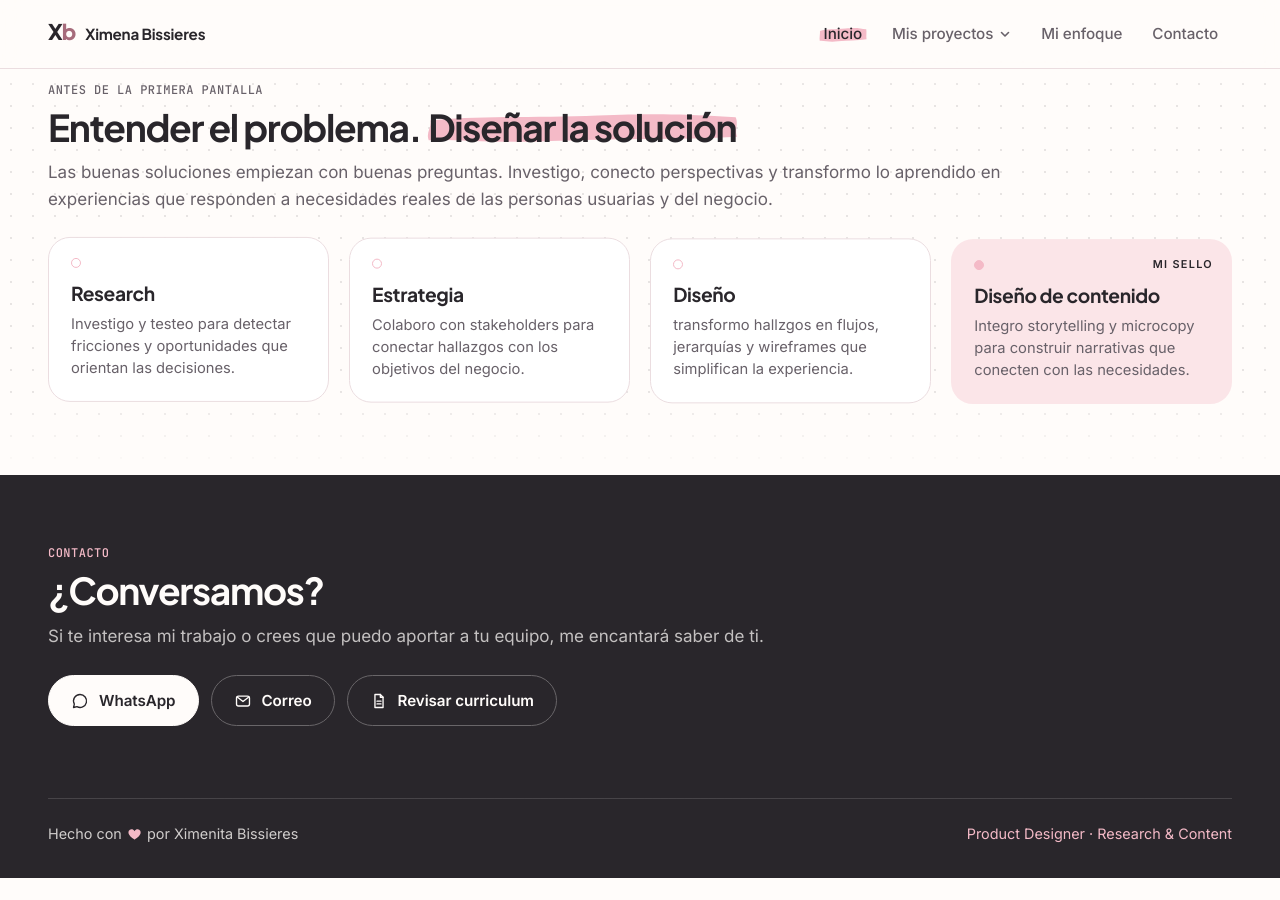
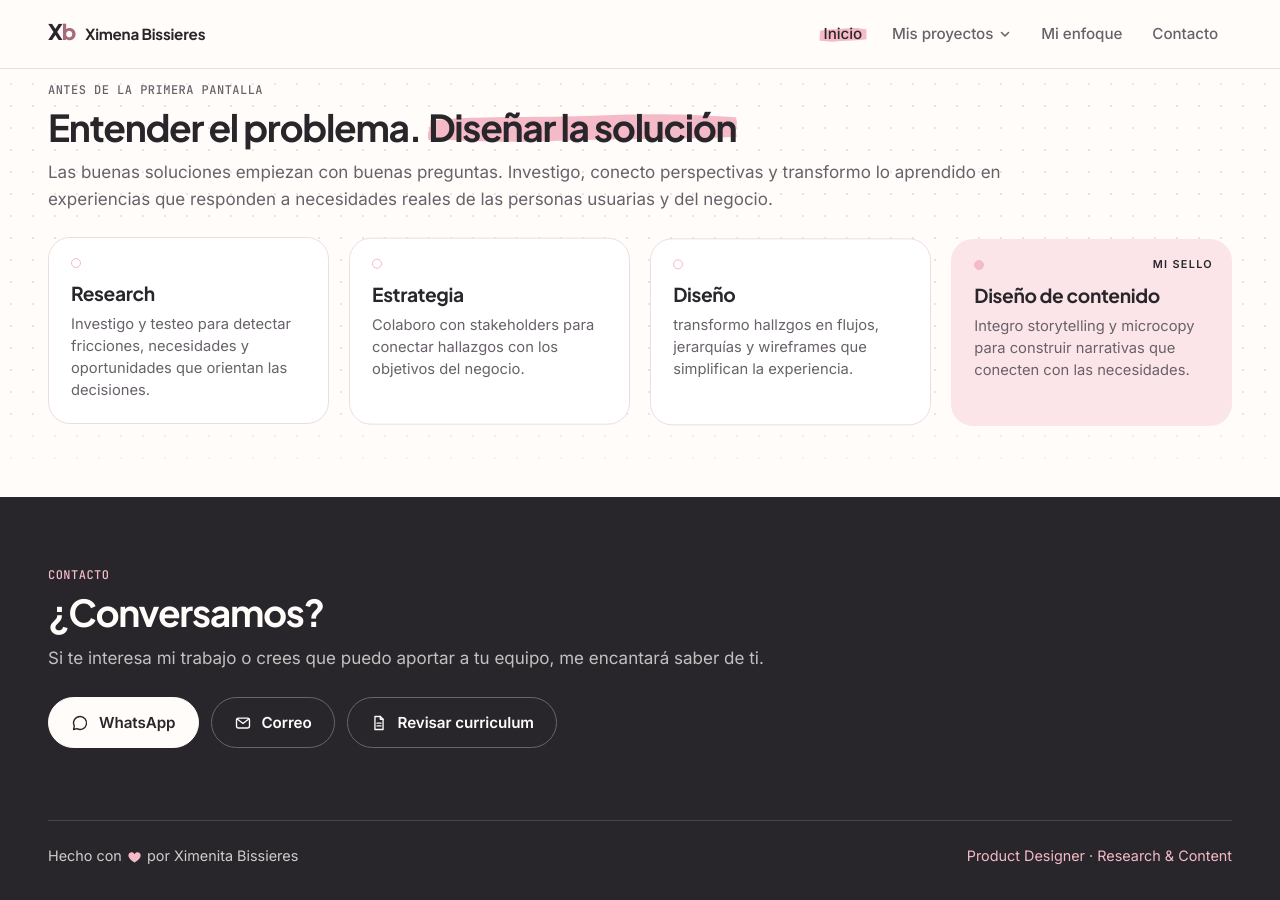
Before and after one commit to ximebissieres/Ximebissieres.github.io, a Jekyll site: the page built from index.html, in a window 1280 px wide and 900 px high, scrolled down 1434 px. Built offline with Jekyll 4.4.1, drawn with Linux system fonts in a browser that asks for light colours; before the commit the page ends 2312 px from its top, so only the background shows below that.

Commit message:
Home: nueva bajada de la tarjeta Research
Co-Authored-By: Claude Opus 5.5 <noreply@anthropic.com>
Claude-Session: https://claude.ai/code/session_01DJ4kQgEHjb3PtnpPBBuZ5X

```diff
--- a/_data/home.yml
+++ b/_data/home.yml
@@ -89,7 +89,7 @@ enfoque:
   # Capacidades: "destacada: true" pinta la tarjeta en rosa con su "marca".
   capacidades:
     - nombre: "Research"
-      descripcion: "Investigo y testeo para detectar fricciones y oportunidades que orientan las decisiones."
+      descripcion: "Investigo y testeo para detectar fricciones, necesidades y oportunidades que orientan las decisiones."
     - nombre: "Estrategia"
       descripcion: "Colaboro con stakeholders para conectar hallazgos con los objetivos del negocio."
     - nombre: "Diseño"
```
